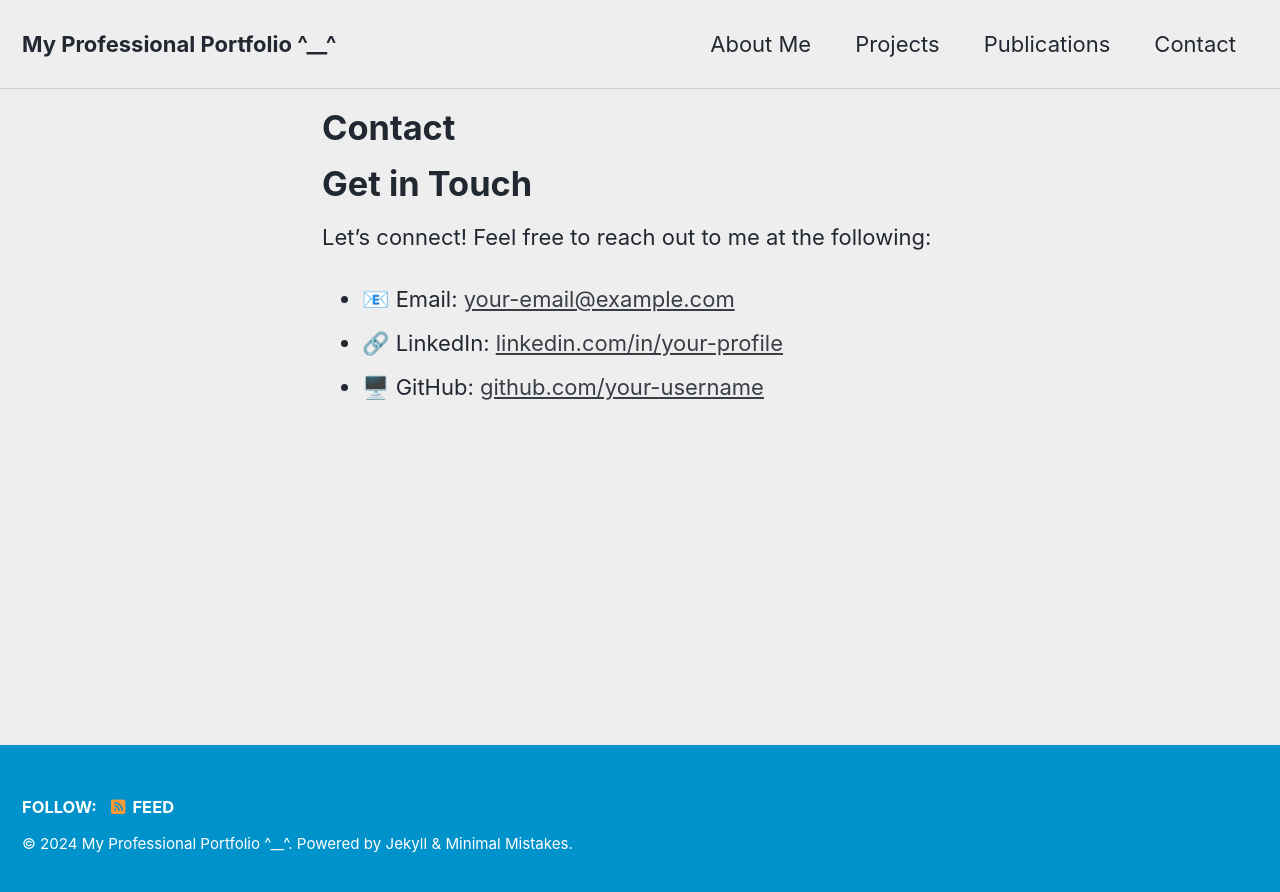
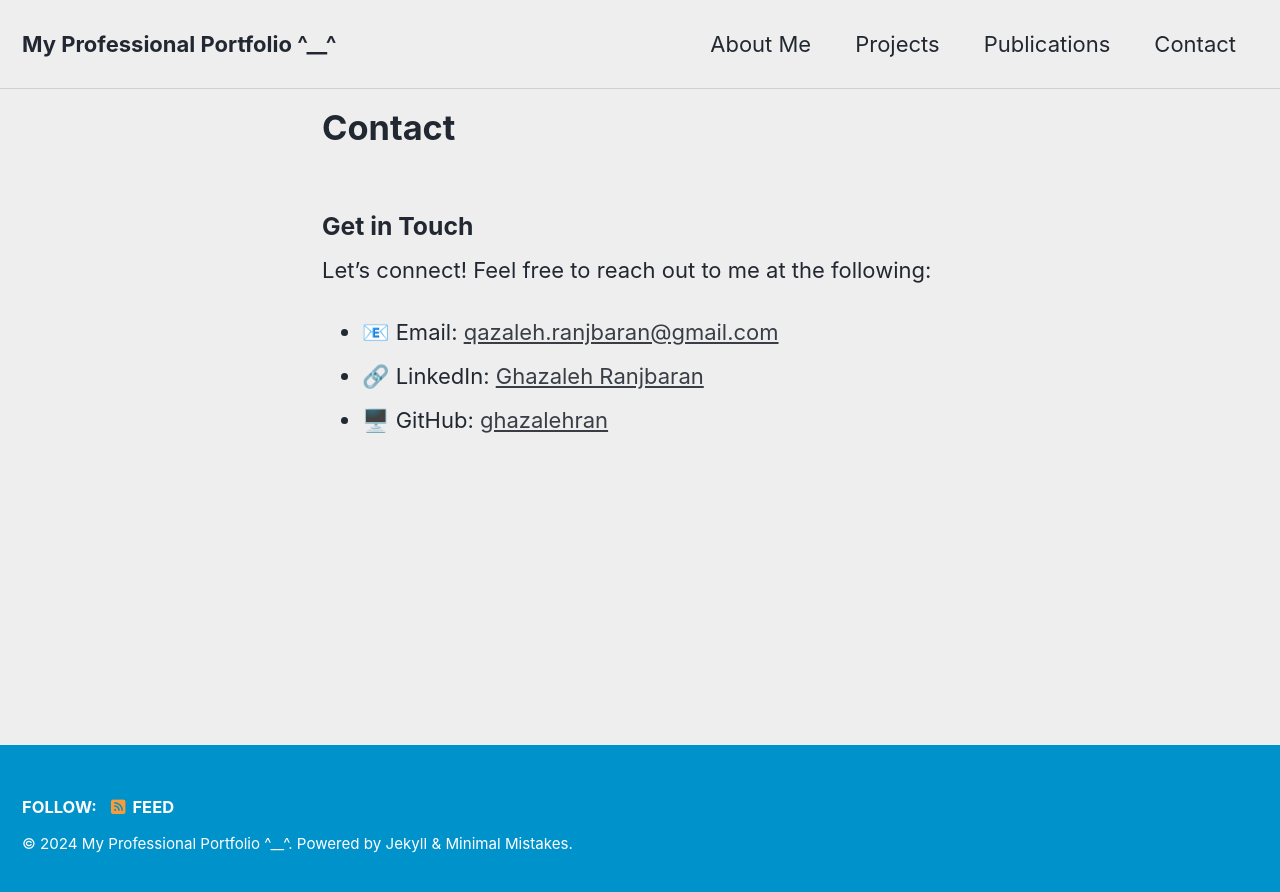
Before and after one commit to ghazalehran/ghazalehran.github.io, a Jekyll site: the page built from contact.md, in a window 1280 px wide. Shown: the top 892 px of the page. Built offline with Jekyll 4.4.1, drawn with Linux system fonts in a browser that asks for light colours; cached includes are drawn as plain includes.

Commit message:
Contact updated

```diff
--- a/contact.md
+++ b/contact.md
@@ -4,10 +4,10 @@ title: "Contact"
 permalink: /contact/
 ---
 
-# Get in Touch
+### Get in Touch
 
 Let’s connect! Feel free to reach out to me at the following:
 
-- 📧 Email: [your-email@example.com](mailto:your-email@example.com)
-- 🔗 LinkedIn: [linkedin.com/in/your-profile](https://linkedin.com/in/your-profile)
-- 🖥️ GitHub: [github.com/your-username](https://github.com/your-username)
+- 📧 Email: [qazaleh.ranjbaran@gmail.com](mailto:your-email@example.com)
+- 🔗 LinkedIn: [Ghazaleh Ranjbaran](https://www.linkedin.com/in/ghazaleh-ranjbaran-6865481ba/)
+- 🖥️ GitHub: [ghazalehran](https://github.com/ghazalehran)
```
